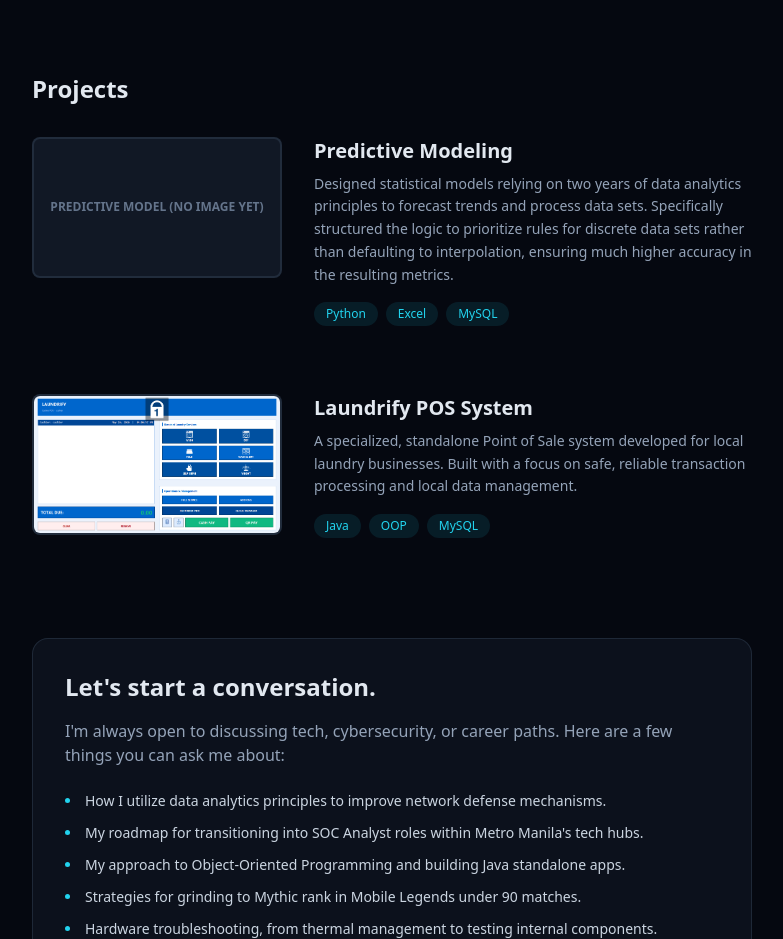
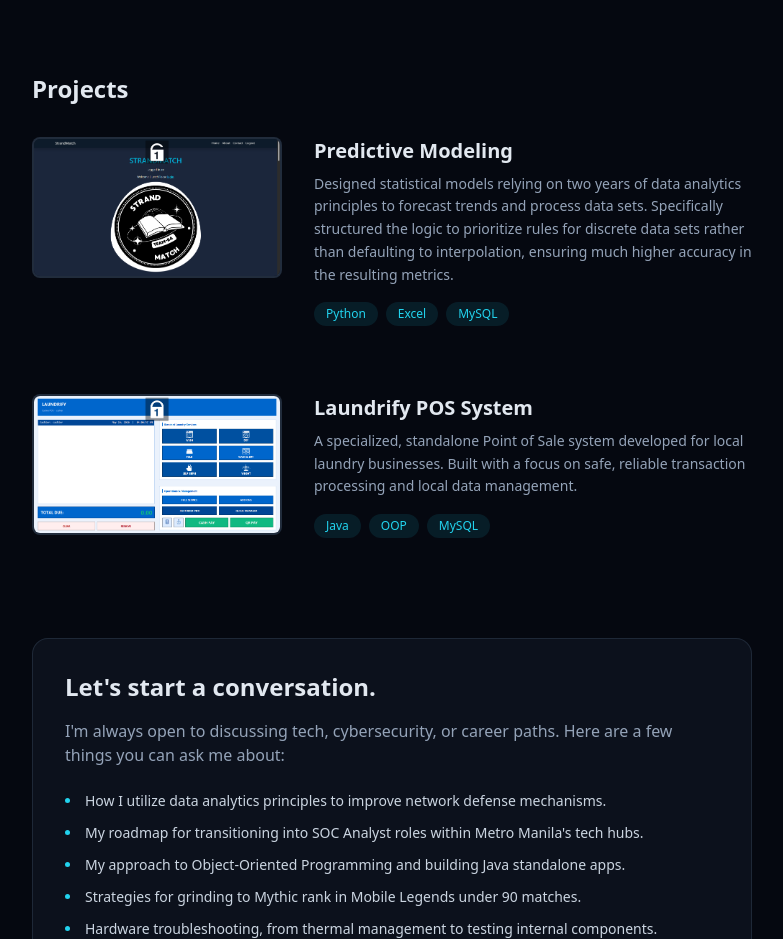
Before and after one commit to raflearns/portfolio-frontend, a React app: page / in a window 1280 px wide. Shown: the part 1200-2139 px from the top of the page, without its empty margins (248-1031 px from the left). Built offline with nearby package versions, Linux system fonts and the light colour scheme; the HTML template or start-up script is replaced by a standard one.

Commit message:
added img

```diff
--- a/src/App.jsx
+++ b/src/App.jsx
@@ -2,7 +2,7 @@ import { Mail } from 'lucide-react';
 // Corrected paths pointing to the images directory
 import profileImg from './assets/images/profiles/raf_profile.png';
 import laundrifyImg from './assets/images/projects/laundrify.png';
-
+import strandmatchImg from './assets/images/projects/strandmatch.png';
 // Custom SVG for GitHub
 const GithubIcon = ({ size = 24 }) => (
   <svg xmlns="http://www.w3.org/2000/svg" width={size} height={size} viewBox="0 0 24 24" fill="none" stroke="currentColor" strokeWidth="2" strokeLinecap="round" strokeLinejoin="round">
@@ -122,7 +122,11 @@ export default function App() {
               <li className="group relative grid gap-4 pb-1 transition-all sm:grid-cols-8 sm:gap-8 lg:hover:!opacity-100">
                 <div className="z-10 sm:col-span-3">
                   <div className="aspect-video w-full rounded-lg border-2 border-slate-700/50 bg-slate-800/50 flex items-center justify-center overflow-hidden transition-colors group-hover:border-cyan-400/50">
-                    <span className="text-xs font-semibold text-slate-500">PREDICTIVE MODEL (NO IMAGE YET)</span>
+                    <img
+                      src={strandmatchImg}
+                      alt="StrandMatch Landing Page"
+                      className="w-full h-full object-cover"
+                    />
                   </div>
                 </div>
 
```
Also changed, not shown: src/assets/images/projects/strandmatch.png (added).
